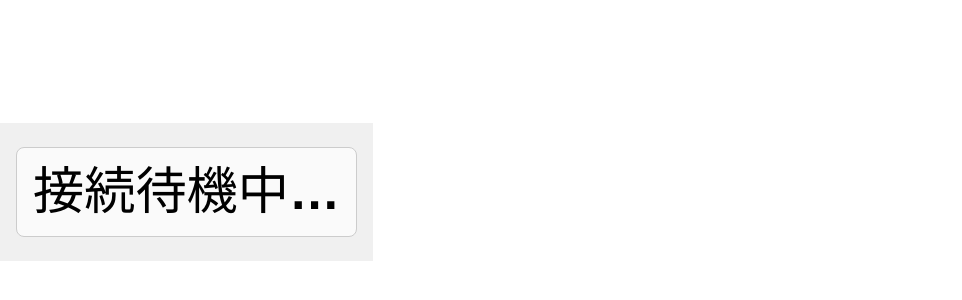
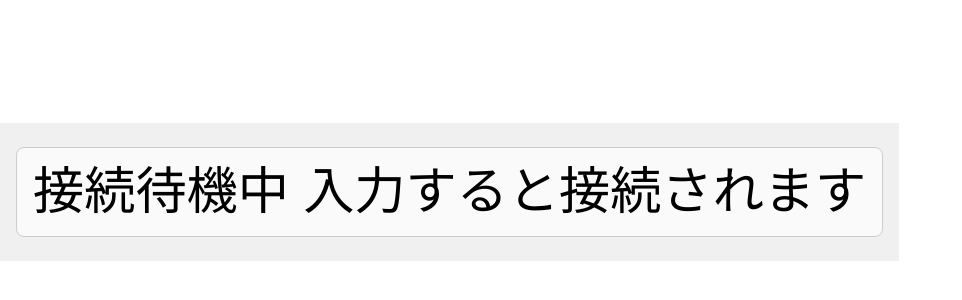
Before and after one commit to Ttanaka-0966/controller_test, a React (Vite) app: page / in a window 1280 px wide. Shown: the part 208-508 px from the top of the page, without its empty margins (0-962 px from the left). Built offline with nearby package versions, Linux system fonts and the light colour scheme.

Commit message:
名称更新

```diff
--- a/src/gamepad.css
+++ b/src/gamepads.css
@@ -50,7 +50,7 @@
   text-align: center;
   min-width: 28px;
   background: #e5e5e5;
-  transition: background 0.2s, color 0.2s;
+  transition: 0.2s, color 0.2s;
 }
 .button.pressed {
   background: #3b82f6; /* 青系 */
--- a/src/gamepad.tsx
+++ b/src/gamepads.tsx
@@ -1,5 +1,5 @@
 import React, { useEffect, useState, useRef } from "react";
-import "./gamepad.css";
+import "./gamepads.css";
 
 type GamepadState = {
     id: string;   //コントローラ名
@@ -85,7 +85,8 @@ const GamepadViewer: React.FC = () => {
 
     return (
         <div id="gamepad-viewer">
-            <h1 className="controller">{Object.keys(controllers).length === 0 ? "接続待機中…" : Object.keys(controllers).length+"台接続完了"}</h1>
+            <h1 className="controller">{Object.keys(controllers).length === 0
+             ? "接続待機中 入力すると接続されます" : Object.keys(controllers).length+"台接続完了"}</h1>
             {Object.values(controllers).map((controller) => (
                 <div key={controller.index} className="controller">
                     <h2>接続Gamepad情報:</h2>
--- a/src/main.tsx
+++ b/src/main.tsx
@@ -1,7 +1,7 @@
 import { StrictMode } from 'react'
 import { createRoot } from 'react-dom/client'
 import './index.css'
-import App from './gamepad.tsx'
+import App from './gamepads.tsx'
 
 createRoot(document.getElementById('root')!).render(
   <StrictMode>
```
